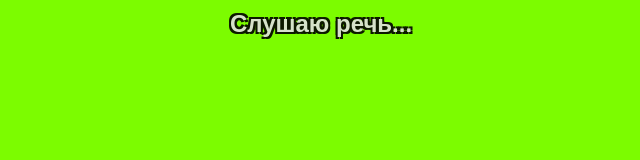
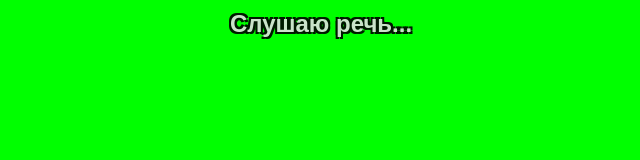
Before and after one commit to DebitusAhuenticus/obs-mandarin-subtitles, a plain HTML site: page index.html in a window 1280 px wide. Shown: the whole page, without its empty margins (319-959 px from the left). Drawn offline with Linux system fonts and the light colour scheme.

Commit message:
Update index.html

```diff
--- a/index.html
+++ b/index.html
@@ -3,7 +3,7 @@
 <head>
     <meta charset="utf-8">
     <style>
-        body { background: #7CFC00; margin: 0; overflow: hidden; font-family: "PingFang SC", "Microsoft YaHei", sans-serif; text-align: center; }
+        body { background: #00FF00; margin: 0; overflow: hidden; font-family: "PingFang SC", "Microsoft YaHei", sans-serif; text-align: center; }
         .container { display: flex; flex-direction: column; align-items: center; padding: 10px; }
         #ru-text { color: #E0E0E0; font-size: 24px; font-weight: 600; text-shadow: 2px 2px 0 #000, -2px -2px 0 #000, 2px -2px 0 #000, -2px 2px 0 #000; margin-bottom: 6px; opacity: 0.9; min-height: 30px; }
         #zh-text { color: #0ae7f5; font-size: 38px; font-weight: bold; text-shadow: 3px 3px 0 #000, -3px -3px 0 #000, 3px -3px 0 #000, -3px -3px 0 #000, 0px 3px 0 #000, 0px -3px 0 #000; line-height: 1.2; min-height: 45px; }
```
